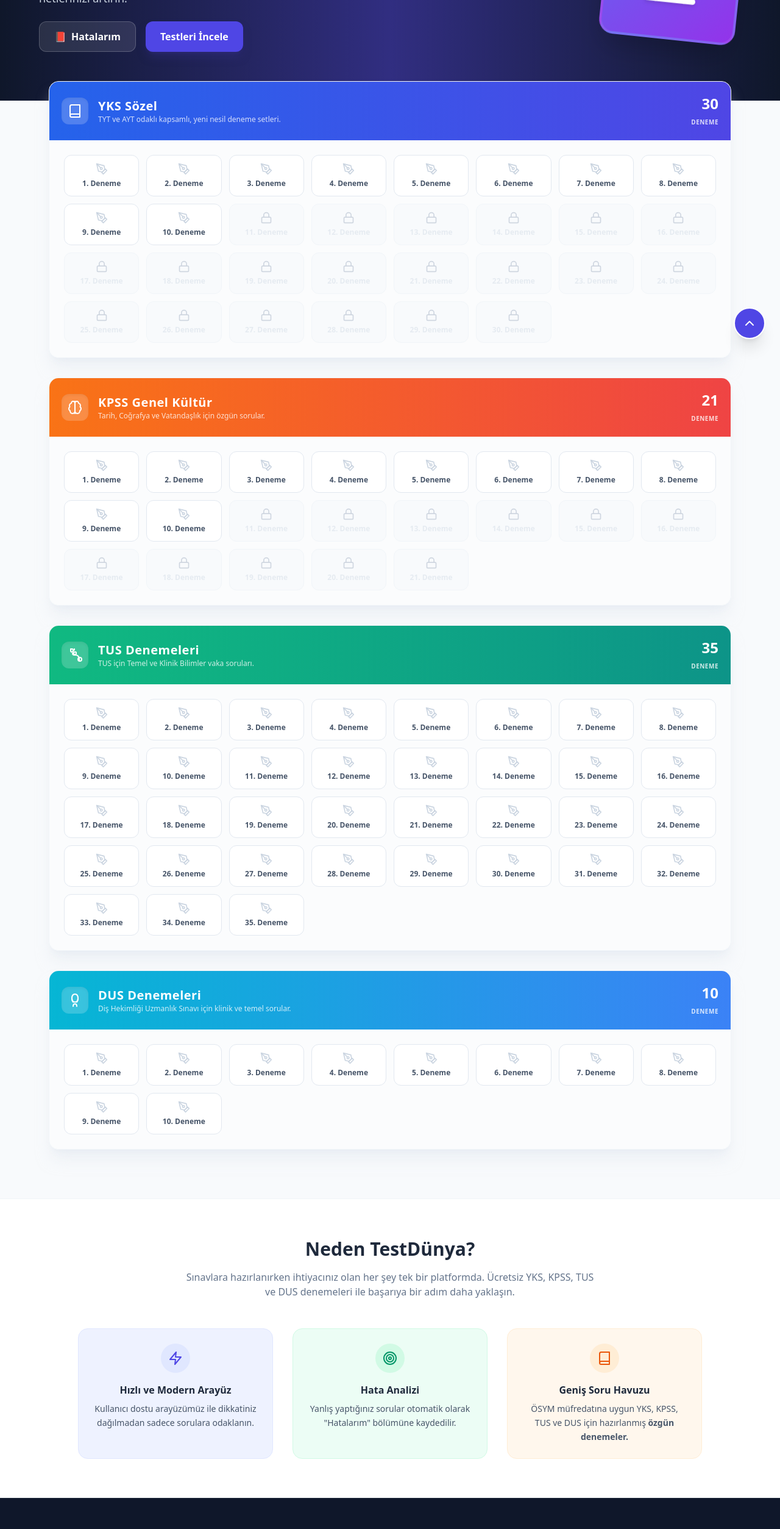
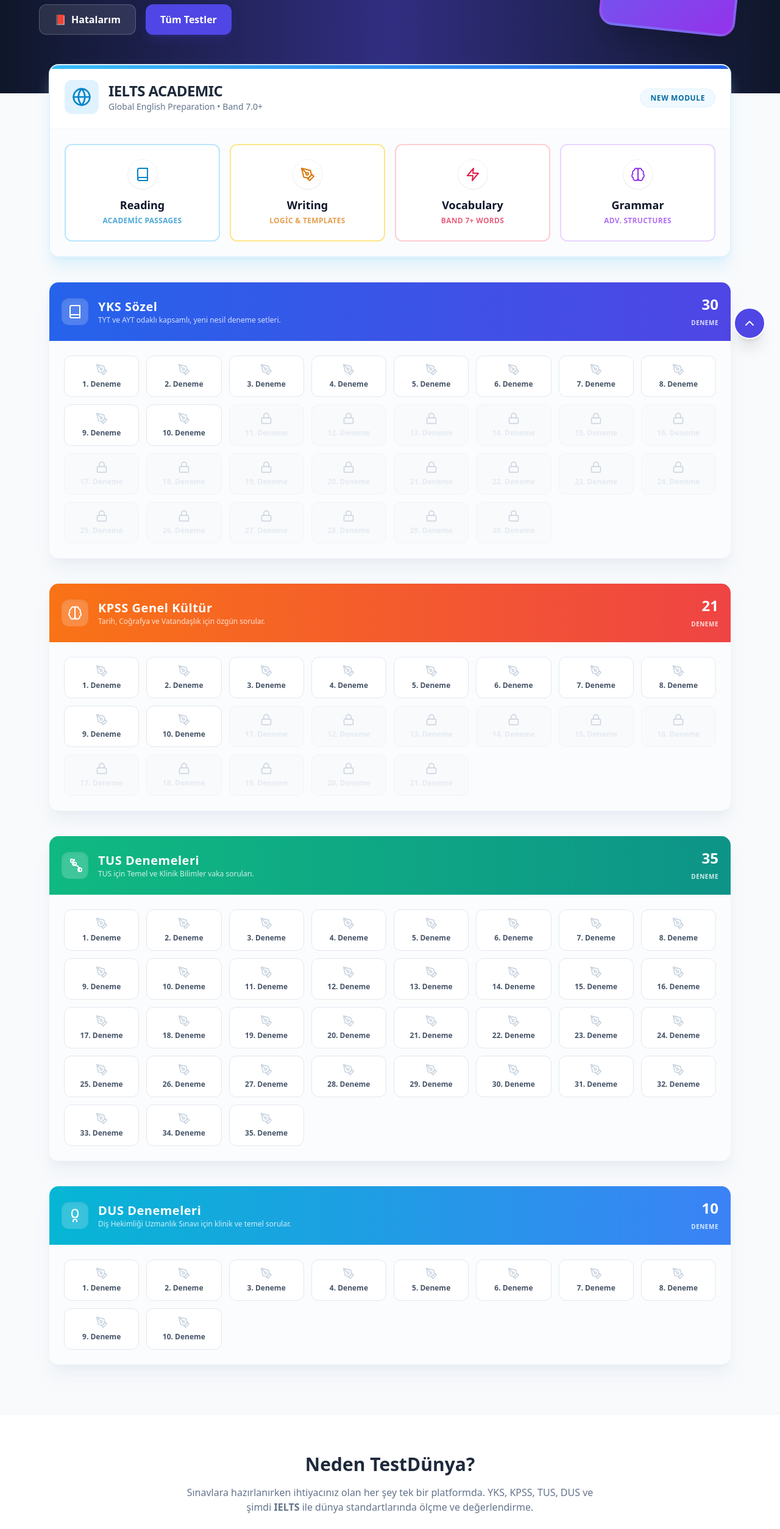
Before and after one commit to kuarkcoin/testdunya, a Next.js app: page / in a window 1280 px wide. Shown: the part 220-2727 px from the top of the page at 61% size. Built offline with nearby package versions, Linux system fonts and the light colour scheme.

Commit message:
Update page.tsx

```diff
--- a/app/page.tsx
+++ b/app/page.tsx
@@ -36,11 +36,14 @@ const Tooth = (props: React.SVGProps<SVGSVGElement>) => (
     <path d="M9 22c0-2 1-4 3-4s3 2 3 4" />
   </svg>
 );
-// --- YENİ STETOSKOP İKONU ---
 const Stethoscope = (props: React.SVGProps<SVGSVGElement>) => (
   <svg xmlns="http://www.w3.org/2000/svg" width="24" height="24" viewBox="0 0 24 24" fill="none" stroke="currentColor" strokeWidth="2" strokeLinecap="round" strokeLinejoin="round" {...props}>
     <path d="M11 2v2" /><path d="M5 2v2" /><path d="M5 5a2 2 0 0 0 4 0V4a2 2 0 0 0-4 0" /><path d="M8 9a3 3 0 0 0 6 0v-1a1 1 0 0 0-1-1h-2a1 1 0 0 0-1 1v1a3 3 0 0 0 3 3h0a6 6 0 0 1 6 6v3" /><circle cx="20" cy="19" r="3" />
   </svg>
+);
+// --- YENİ GLOBE İKONU (IELTS İÇİN) ---
+const Globe = (props: React.SVGProps<SVGSVGElement>) => (
+  <svg xmlns="http://www.w3.org/2000/svg" width="24" height="24" viewBox="0 0 24 24" fill="none" stroke="currentColor" strokeWidth="2" strokeLinecap="round" strokeLinejoin="round" {...props}><circle cx="12" cy="12" r="10"/><path d="M2 12h20"/><path d="M12 2a15.3 15.3 0 0 1 4 10 15.3 15.3 0 0 1-4 10 15.3 15.3 0 0 1-4-10 15.3 15.3 0 0 1 4-10z"/></svg>
 );
 
 // --- SINAV AYARLARI ---
@@ -76,7 +79,7 @@ const examConfig = [
     count: 35,
     activeLimit: 35,
     desc: 'TUS için Temel ve Klinik Bilimler vaka soruları.',
-    icon: <Stethoscope className="w-6 h-6 text-white" />, // BURASI GÜNCELLENDİ
+    icon: <Stethoscope className="w-6 h-6 text-white" />,
     gradient: 'from-emerald-500 to-teal-600',
     border: 'border-emerald-100',
     slug: 'tus-tip'
@@ -95,6 +98,46 @@ const examConfig = [
   }
 ];
 
+// --- IELTS MODÜLLERİ (ÖZEL YAPILANDIRMA) ---
+const ieltsModules = [
+  {
+    id: 'ielts-reading',
+    title: 'Reading',
+    desc: 'Academic Passages',
+    icon: <Book className="w-6 h-6" />,
+    color: 'text-sky-600',
+    bg: 'bg-sky-50',
+    border: 'border-sky-200'
+  },
+  {
+    id: 'ielts-writing',
+    title: 'Writing',
+    desc: 'Logic & Templates',
+    icon: <PenTool className="w-6 h-6" />,
+    color: 'text-amber-600',
+    bg: 'bg-amber-50',
+    border: 'border-amber-200'
+  },
+  {
+    id: 'ielts-vocab',
+    title: 'Vocabulary',
+    desc: 'Band 7+ Words',
+    icon: <Zap className="w-6 h-6" />,
+    color: 'text-rose-600',
+    bg: 'bg-rose-50',
+    border: 'border-rose-200'
+  },
+  {
+    id: 'ielts-grammar',
+    title: 'Grammar',
+    desc: 'Adv. Structures',
+    icon: <Brain className="w-6 h-6" />,
+    color: 'text-purple-600',
+    bg: 'bg-purple-50',
+    border: 'border-purple-200'
+  }
+];
+
 export default function HomePage() {
   const [completed, setCompleted] = useState<{ [key: string]: number[] }>({});
 
@@ -109,7 +152,7 @@ export default function HomePage() {
     <main className="min-h-screen bg-slate-50 font-sans text-slate-800">
 
       {/* --- HERO SECTION --- */}
-      <div className="bg-gradient-to-r from-slate-900 via-indigo-900 to-slate-900 text-white pb-20 pt-10 px-4 mb-8">
+      <div className="bg-gradient-to-r from-slate-900 via-indigo-900 to-slate-900 text-white pb-24 pt-10 px-4 mb-8">
         <div className="max-w-6xl mx-auto flex flex-col md:flex-row items-center justify-between gap-8">
 
           <div className="space-y-4 md:w-2/3">
@@ -118,15 +161,14 @@ export default function HomePage() {
                 <span className="animate-ping absolute inline-flex h-full w-full rounded-full bg-green-400 opacity-75"></span>
                 <span className="relative inline-flex rounded-full h-2 w-2 bg-green-500"></span>
               </span>
-              Online Sınav Merkezi v2.1
+              TestDünya v3.0 • Şimdi IELTS Eklendi
             </div>
 
             <h1 className="text-3xl md:text-5xl font-black tracking-tight leading-tight">
               TestDünya <span className="text-indigo-400">Sınav Platformu</span>
             </h1>
             <p className="text-slate-300 text-base md:text-lg max-w-xl leading-relaxed">
-              YKS, KPSS, TUS ve <strong>DUS</strong> sınavlarına <strong>yapay zeka destekli özgün sorularla</strong>, ücretsiz ve üyeliksiz hazırlanın.
-              Hatalarınızı analiz edin, netlerinizi artırın.
+              YKS, KPSS, TUS, DUS ve şimdi <strong>IELTS Academic</strong> sınavlarına yapay zeka destekli özgün sorularla hazırlanın.
             </p>
 
             <div className="flex flex-wrap gap-4 pt-2">
@@ -134,7 +176,7 @@ export default function HomePage() {
                  <span>📕</span> Hatalarım
                </Link>
                <button onClick={() => document.getElementById('exams')?.scrollIntoView({behavior: 'smooth'})} className="px-6 py-3 bg-indigo-600 hover:bg-indigo-700 text-white rounded-xl font-bold transition-all shadow-lg shadow-indigo-900/50">
-                 Testleri İncele
+                 Tüm Testler
                </button>
             </div>
           </div>
@@ -148,8 +190,49 @@ export default function HomePage() {
         </div>
       </div>
 
-      {/* --- SINAV LİSTESİ --- */}
-      <div id="exams" className="max-w-6xl mx-auto px-4 -mt-16 space-y-8 pb-20 relative z-10">
+      {/* --- MAIN CONTENT AREA --- */}
+      <div id="exams" className="max-w-6xl mx-auto px-4 -mt-20 space-y-10 pb-20 relative z-10">
+
+        {/* --- YENİ IELTS GLOBAL SECTION --- */}
+        <section className="bg-white rounded-2xl shadow-xl shadow-sky-200/40 overflow-hidden border-2 border-sky-100 relative group">
+           <div className="absolute top-0 left-0 w-full h-1.5 bg-gradient-to-r from-sky-400 to-blue-600"></div>
+
+           {/* Header */}
+           <div className="p-6 border-b border-slate-100 flex flex-col md:flex-row md:items-center justify-between gap-4">
+              <div className="flex items-center gap-4">
+                 <div className="p-3 bg-sky-100 text-sky-600 rounded-xl">
+                    <Globe className="w-8 h-8" />
+                 </div>
+                 <div>
+                    <h2 className="text-2xl font-black text-slate-800 tracking-tight">IELTS ACADEMIC</h2>
+                    <p className="text-slate-500 text-sm">Global English Preparation • Band 7.0+</p>
+                 </div>
+              </div>
+              <div className="hidden md:block">
+                 <span className="px-4 py-1.5 bg-sky-50 text-sky-700 text-xs font-bold rounded-full border border-sky-100 uppercase tracking-wider">New Module</span>
+              </div>
+           </div>
+
+           {/* IELTS Modules Grid */}
+           <div className="p-6 bg-slate-50/50 grid grid-cols-1 sm:grid-cols-2 lg:grid-cols-4 gap-4">
+              {ieltsModules.map((module) => (
+                <Link
+                  key={module.id}
+                  href={`/test/${module.id}`}
+                  className={`flex flex-col items-center justify-center p-6 rounded-xl border-2 transition-all hover:-translate-y-1 hover:shadow-lg ${module.bg} ${module.border} ${module.color} bg-white`}
+                >
+                  <div className={`mb-3 p-3 rounded-full bg-white shadow-sm ring-1 ring-black/5 ${module.color}`}>
+                     {module.icon}
+                  </div>
+                  <h3 className="font-bold text-lg text-slate-900">{module.title}</h3>
+                  <p className="text-xs font-semibold opacity-70 uppercase tracking-wide mt-1">{module.desc}</p>
+                </Link>
+              ))}
+           </div>
+        </section>
+
+
+        {/* --- MEVCUT ULUSAL SINAVLAR (YKS, KPSS, TUS, DUS) --- */}
         {examConfig.map((exam) => (
           <section
             key={exam.id}
@@ -221,13 +304,9 @@ export default function HomePage() {
                         <span className="text-xs font-bold opacity-40">
                           {num}. Deneme
                         </span>
-                        <div className="absolute inset-0 bg-white/60 flex items-center justify-center opacity-0 group-hover/lock:opacity-100 transition-opacity">
-                            <span className="text-[10px] font-bold text-slate-500 bg-white px-2 py-1 rounded-full shadow-sm border border-slate-200">Yakında</span>
-                        </div>
                       </div>
                     );
                   }
-
                 })}
               </div>
             </div>
@@ -242,7 +321,7 @@ export default function HomePage() {
             <h2 className="text-3xl font-black text-slate-800 mb-4">Neden TestDünya?</h2>
             <p className="text-slate-500 max-w-2xl mx-auto">
               Sınavlara hazırlanırken ihtiyacınız olan her şey tek bir platformda.
-              Ücretsiz YKS, KPSS, TUS ve DUS denemeleri ile başarıya bir adım daha yaklaşın.
+              YKS, KPSS, TUS, DUS ve şimdi <strong>IELTS</strong> ile dünya standartlarında ölçme ve değerlendirme.
             </p>
           </div>
 
@@ -253,25 +332,25 @@ export default function HomePage() {
               </div>
               <h3 className="font-bold text-slate-800 mb-2">Hızlı ve Modern Arayüz</h3>
               <p className="text-sm text-slate-600 leading-relaxed">
-                Kullanıcı dostu arayüzümüz ile dikkatiniz dağılmadan sadece sorulara odaklanın.
+                Dikkat dağıtıcı reklamlardan arındırılmış, sadece başarı odaklı tasarım.
               </p>
             </div>
             <div className="p-6 bg-emerald-50 rounded-2xl border border-emerald-100 text-center">
               <div className="w-12 h-12 bg-emerald-100 text-emerald-600 rounded-full flex items-center justify-center mx-auto mb-4">
                 <Target className="w-6 h-6" />
               </div>
-              <h3 className="font-bold text-slate-800 mb-2">Hata Analizi</h3>
+              <h3 className="font-bold text-slate-800 mb-2">Akıllı Analiz</h3>
               <p className="text-sm text-slate-600 leading-relaxed">
-                Yanlış yaptığınız sorular otomatik olarak "Hatalarım" bölümüne kaydedilir.
+                Yanlış yaptığınız sorular "Hatalarım" bölümünde birikir, tekrar etmeniz için saklanır.
               </p>
             </div>
             <div className="p-6 bg-orange-50 rounded-2xl border border-orange-100 text-center">
               <div className="w-12 h-12 bg-orange-100 text-orange-600 rounded-full flex items-center justify-center mx-auto mb-4">
                 <Book className="w-6 h-6" />
               </div>
-              <h3 className="font-bold text-slate-800 mb-2">Geniş Soru Havuzu</h3>
+              <h3 className="font-bold text-slate-800 mb-2">Global Standartlar</h3>
               <p className="text-sm text-slate-600 leading-relaxed">
-                ÖSYM müfredatına uygun YKS, KPSS, TUS ve DUS için hazırlanmış <strong>özgün denemeler.</strong>
+                Türkiye'nin ulusal sınavlarının yanında artık global geçerliliği olan IELTS sınavlarına da hazırlanın.
               </p>
             </div>
           </div>
@@ -287,52 +366,36 @@ export default function HomePage() {
             </h4>
             <p className="leading-relaxed mb-4 max-w-sm">
               Türkiye'nin en kapsamlı ücretsiz online sınav hazırlık platformu.
-              TYT, AYT, KPSS, TUS ve <strong>DUS (Diş Hekimliği)</strong> sınavlarına hazırlanan öğrenciler için
-              özenle hazırlanmış <strong>özgün deneme sınavları.</strong>
+              TYT, AYT, KPSS, TUS, DUS ve <strong>IELTS</strong> sınavlarına hazırlanan öğrenciler için
+              özenle hazırlanmış özgün deneme sınavları.
             </p>
-            <p className="text-xs opacity-50">&copy; 2025 TestDünya. Tüm hakları saklıdır. <span className="mx-2">•</span> <Link href="/gizlilik" className="hover:text-white hover:underline">Gizlilik</Link></p>
+            <p className="text-xs opacity-50">&copy; 2025 TestDünya. Tüm hakları saklıdır.</p>
           </div>
 
           <div>
             <h5 className="text-white font-bold mb-4">Sınavlar</h5>
             <ul className="space-y-2">
-              <li><Link href="#exams" className="hover:text-white transition-colors">YKS (TYT-AYT) Denemeleri</Link></li>
-              <li><Link href="#exams" className="hover:text-white transition-colors">KPSS Genel Kültür Denemeleri</Link></li>
-              <li><Link href="#exams" className="hover:text-white transition-colors">TUS Klinik ve Temel Sorular</Link></li>
+              <li><Link href="#exams" className="hover:text-white transition-colors">IELTS Academic</Link></li>
+              <li><Link href="#exams" className="hover:text-white transition-colors">YKS (TYT-AYT)</Link></li>
+              <li><Link href="#exams" className="hover:text-white transition-colors">TUS Denemeleri</Link></li>
               <li><Link href="#exams" className="hover:text-white transition-colors">DUS Denemeleri</Link></li>
-              <li><Link href="/mistakes" className="hover:text-white transition-colors">Hata Analizi</Link></li>
             </ul>
           </div>
 
           <div>
-            <h5 className="text-white font-bold mb-4">Popüler Aramalar</h5>
+            <h5 className="text-white font-bold mb-4">Hızlı Bağlantılar</h5>
             <ul className="space-y-2 text-xs">
-              <li>Online Deneme Çöz</li>
-              <li>Ücretsiz YKS Testleri</li>
-              <li>KPSS Tarih Denemeleri</li>
-              <li>Tıpta Uzmanlık Sınavı</li>
-              <li>Diş Hekimliği Denemeleri</li>
+              <li><Link href="/mistakes" className="hover:text-white transition-colors">Hata Analizi</Link></li>
+              <li><Link href="/iletisim" className="hover:text-white transition-colors">İletişim</Link></li>
             </ul>
           </div>
         </div>
-
-        {/* --- YENİ EKLENEN SABİT İLETİŞİM BUTONU (FOOTER İÇİNDE) --- */}
-        <div className="flex justify-center border-t border-slate-800 pt-8 mt-8">
-          <Link
-            href="/iletisim"
-            className="flex items-center gap-3 bg-indigo-600 hover:bg-indigo-700 text-white px-8 py-4 rounded-xl shadow-lg transition-all hover:-translate-y-1 hover:shadow-indigo-900/50 font-bold text-lg"
-          >
-            <span className="text-2xl">💬</span>
-            <span>Bizimle İletişime Geçin</span>
-          </Link>
-        </div>
       </footer>
 
-      {/* --- YUKARI ÇIK BUTONU --- */}
+      {/* --- YUKARI ÇIK --- */}
       <button
         onClick={() => window.scrollTo({ top: 0, behavior: 'smooth' })}
         className="fixed bottom-6 right-6 z-[999] bg-indigo-600 text-white p-3 rounded-full shadow-xl hover:bg-indigo-700 transition-all border-2 border-white"
-        aria-label="Yukarı Çık"
       >
         <svg xmlns="http://www.w3.org/2000/svg" width="24" height="24" viewBox="0 0 24 24" fill="none" stroke="currentColor" strokeWidth="2" strokeLinecap="round" strokeLinejoin="round">
           <path d="m18 15-6-6-6 6"/>
```
